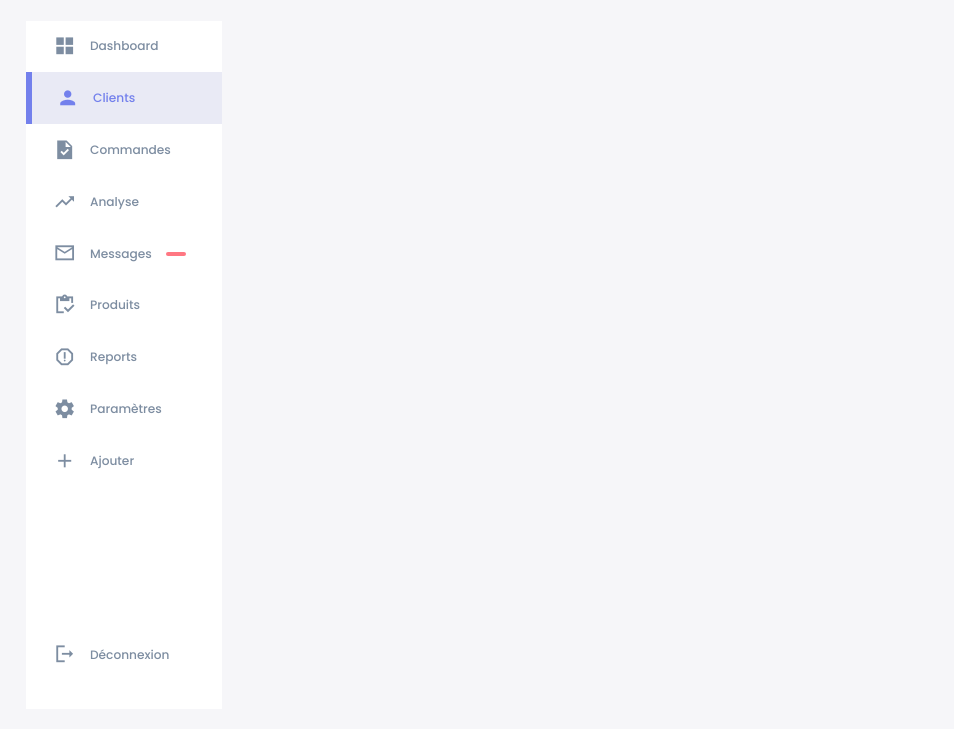
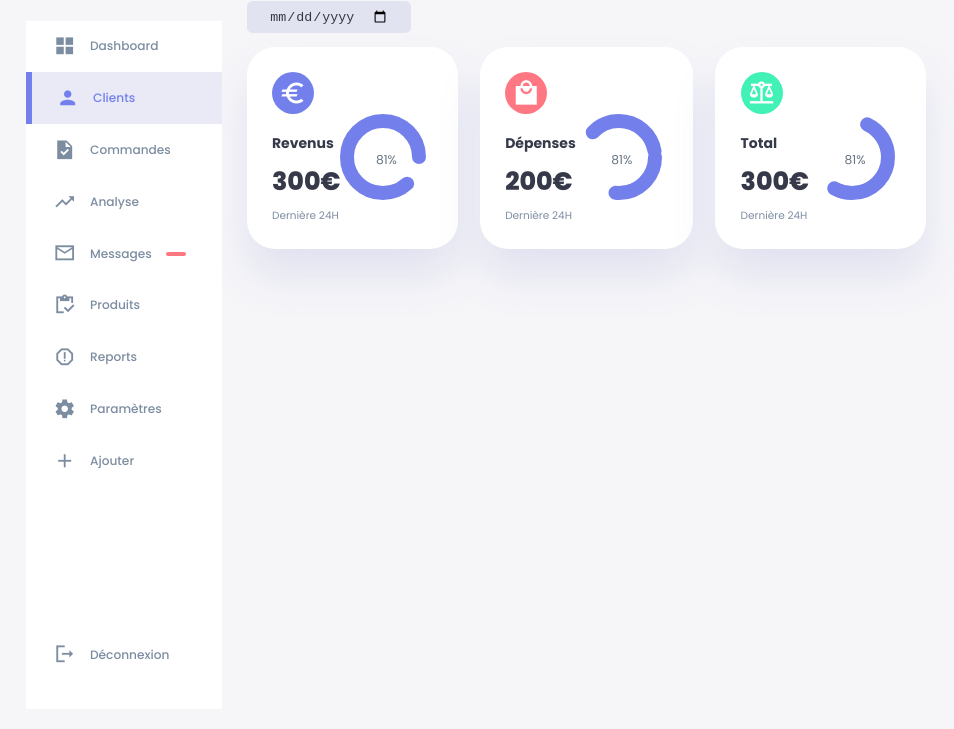
Before and after one commit to JohnnyLombard/dashboard, a plain HTML site: page index.html in a window 1280 px wide. Shown: the part 71-800 px from the top of the page, without its empty margins (0-954 px from the left). Drawn offline with Linux system fonts and the light colour scheme.

Commit message:
Dashboard -Entête

```diff
--- a/assets/css/style.css
+++ b/assets/css/style.css
@@ -3,7 +3,7 @@
 :root {
   --color-primary: #7380ec;
   --color-danger: #ff7782;
-  --color-successy: #41f1b6;
+  --color-success: #41f1b6;
   --color-warning: #ffbb55;
   --color-white: #fff;
   --color-info-dark: #7d8da1;
@@ -19,7 +19,7 @@
   --border-radius-2: 0.8rem;
   --border-radius-3: 1.2rem;
 
-  --crad-padding: 1.8rem;
+  --card-padding: 1.8rem;
   --padding-1: 1.2rem;
 
   --box-shadow: 0 2rem 3rem var(--color-light);
@@ -48,6 +48,7 @@ body {
   background: var(--color-background);
   user-select: none;
   overflow-x: hidden;
+  color: var(--color-dark);
 }
 
 .container {
@@ -222,3 +223,115 @@ aside .sidebar .message-count {
   font-size: 11px;
   border-radius: var(--border-radius-1);
 }
+
+/* ========================================== MAIN =====================================*/
+main {
+  margin-top: 1.4rem;
+}
+
+main .date {
+  display: inline-block;
+  background: var(--color-light);
+  border-radius: var(--border-radius-1);
+  margin-top: 1rem;
+  padding: 0.5rem 1.6rem;
+}
+
+main .date input[type="date"] {
+  background: transparent;
+  color: var(--color-dark);
+}
+
+main .insights {
+  display: grid;
+  grid-template-columns: repeat(3, 1fr);
+  gap: 1.6rem;
+}
+
+main .insights > div {
+  background: var(--color-white);
+  padding: var(--card-padding);
+  border-radius: var(--card-border-radius);
+  margin-top: 1rem;
+  box-shadow: var(--box-shadow);
+  transition: all 300ms ease;
+}
+
+main .insights > div:hover {
+  box-shadow: none;
+}
+
+main .insights > div span {
+  background: var(--color-primary);
+  padding: 0.5rem;
+  border-radius: 50%;
+  color: var(--color-white);
+  font-size: 2rem;
+}
+
+main .insights > div.expenses span {
+  background: var(--color-danger);
+}
+
+main .insights > div.income span {
+  background: var(--color-success);
+}
+
+main .insights > div .middle {
+  display: flex;
+  align-items: center;
+  justify-content: space-between;
+}
+
+main .insights h3 {
+  margin: 1rem 0 0.6rem;
+  font-size: 1rem;
+}
+
+main .insights .progress {
+  position: relative;
+  width: 92px;
+  height: 92px;
+  border-radius: 50%;
+}
+
+main .insights svg {
+  width: 7rem;
+  height: 7rem;
+}
+
+main .insights svg circle {
+  fill: none;
+  stroke: var(--color-primary);
+  stroke-width: 14;
+  stroke-linecap: round;
+  transform: translate(5px, 5px);
+  stroke-dasharray: 110;
+  stroke-dashoffset: 92;
+}
+
+main .insights .sales svg circle {
+  stroke-dasharray: 200;
+  stroke-dashoffset: -30;
+}
+
+main .insights .expenses svg circle {
+  stroke-dasharray: 80;
+  stroke-dashoffset: 20;
+}
+
+main .insights .income svg circle {
+  stroke-dasharray: 110;
+  stroke-dashoffset: 35;
+}
+
+main .insights .progress .number {
+  position: absolute;
+  top: 0;
+  left: 0;
+  width: 100%;
+  height: 100%;
+  display: flex;
+  justify-content: center;
+  align-items: center;
+}
--- a/index.html
+++ b/index.html
@@ -65,6 +65,74 @@
                 </a>
             </div>
         </aside>
+        <!----------------------------ELEMENT CENTRAL--------------------------->
+        <main>
+            <h1>Dashboard</h1>
+
+            <div class="date">
+                <input type="date">
+            </div>
+
+            <div class="insights">
+                <div class="sales">
+                    <span class="material-icons-sharp">euro</span>
+                    <div class="middle">
+                        <div class="left">
+                            <h3>Revenus</h3>
+                            <h1>300€</h1>
+                        </div>
+                        <div class="progress">
+                            <svg>
+                                <circle cx="38" cy="38" r="36"></circle>
+                            </svg>
+                            <div class="number">
+                                <p>81%</p>
+                            </div>
+                        </div>
+                    </div>
+                    <small class="text-muted">Dernière 24H</small>
+                </div>
+                <!---------------------FIN REVENU------------------------------->
+                <div class="expenses">
+                    <span class="material-icons-sharp">local_mall</span>
+                    <div class="middle">
+                        <div class="left">
+                            <h3>Dépenses</h3>
+                            <h1>200€</h1>
+                        </div>
+                        <div class="progress">
+                            <svg>
+                                <circle cx="38" cy="38" r="36"></circle>
+                            </svg>
+                            <div class="number">
+                                <p>81%</p>
+                            </div>
+                        </div>
+                    </div>
+                    <small class="text-muted">Dernière 24H</small>
+                </div>
+                <!---------------------FIN DEPENSES------------------------------->
+                <div class="income">
+                    <span class="material-icons-sharp">balance</span>
+                    <div class="middle">
+                        <div class="left">
+                            <h3>Total</h3>
+                            <h1>300€</h1>
+                        </div>
+                        <div class="progress">
+                            <svg>
+                                <circle cx="38" cy="38" r="36"></circle>
+                            </svg>
+                            <div class="number">
+                                <p>81%</p>
+                            </div>
+                        </div>
+                    </div>
+                    <small class="text-muted">Dernière 24H</small>
+                </div>
+                <!---------------------FIN TOTAL------------------------------->
+            </div>
+        </main>
     </div>
 
 
```
